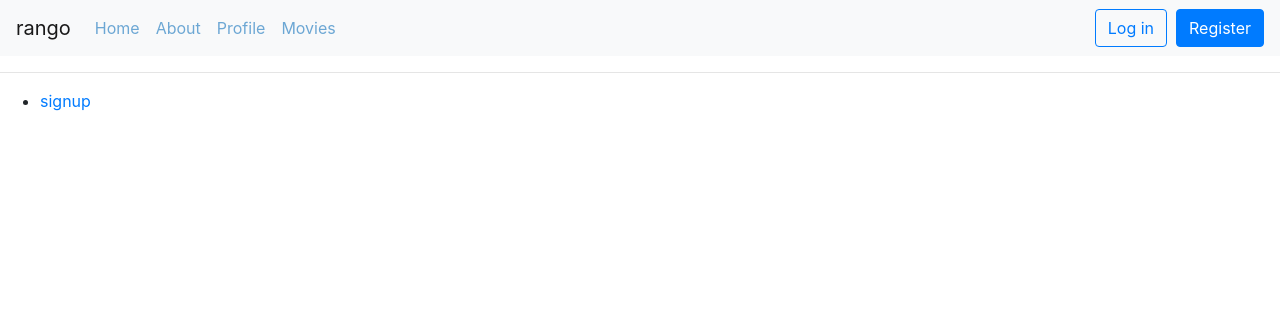
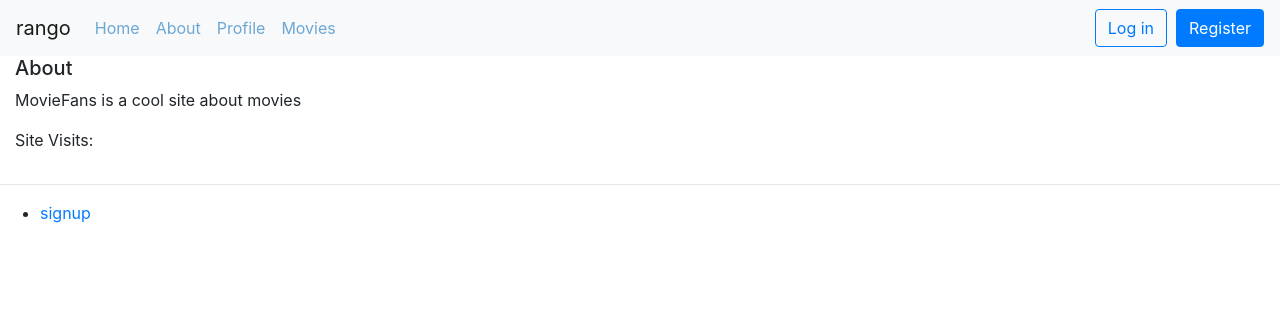
Before and after one commit to ekaee/moviefans, a Django app: template moviefansapp/templates/main/about.html in a window 1280 px wide. Shown: the top 316 px of the page. Run offline with Django 3.2, Linux system fonts and the light colour scheme; the template is opened without the code that fills it, so the values that code supplies are empty; some libraries are stand-ins or nearby versions.

Commit message:
about page prototype

```diff
--- a/moviefansapp/main/urls.py
+++ b/moviefansapp/main/urls.py
@@ -6,4 +6,5 @@ app_name = 'main'
 urlpatterns = [
     path('', views.index, name='index'),
     path('signup/', views.signup, name='signup'),
+    path('about/', views.about, name='about'),
 ]
--- a/moviefansapp/main/views.py
+++ b/moviefansapp/main/views.py
@@ -6,3 +6,6 @@ def index(request):
 
 def signup(request):
     return render(request, 'main/signup.html',)
+
+def about(request):
+    return render(request, 'main/about.html',)
--- a/moviefansapp/templates/main/about.html
+++ b/moviefansapp/templates/main/about.html
@@ -7,4 +7,16 @@ About
 
 {% block body_block %}
 
+
+<div class="container-fluid">
+<div class="row">
+<div class="offset-xl-0 col-xl-12 offset-lg-0 col-lg-12 offset-md-0 col-md-12 offset-sm-0 col-sm-12 offset-xs-0 col-xs-12">
+<h5>About</h5>
+<p>MovieFans is a cool site about movies</p>
+<p>Site Visits: </p>
+</div>
+</div>
+</div>
+
+
 {% endblock %}
```
